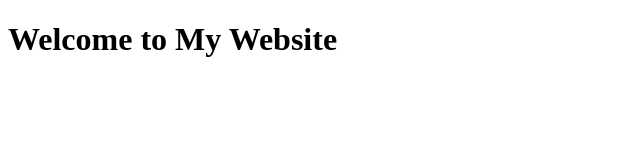
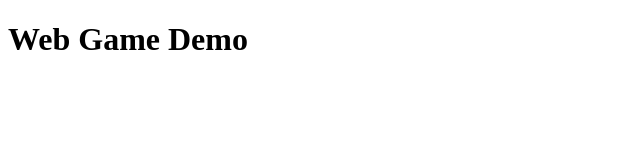
Before and after one commit to luke-mayer/web-game-demo, a website: page public/index.html in a window 1280 px wide. Shown: the whole page, without its empty margins (0-640 px from the left). Drawn offline with Linux system fonts and the light colour scheme.

Commit message:
Setup initial infrastructure (working docker image for live development

```diff
--- a/public/index.html
+++ b/public/index.html
@@ -7,8 +7,6 @@
     <title>Web Game Demo</title>
   </head>
   <body>
-    <main>
-        <h1>Welcome to My Website</h1>
-    </main>
+    <h1>Web Game Demo</h1>
   </body>
 </html>
```
Also changed, not shown: package.json (+7 -1 lines), src/index.js (line endings or trailing spaces), 2 other files.
